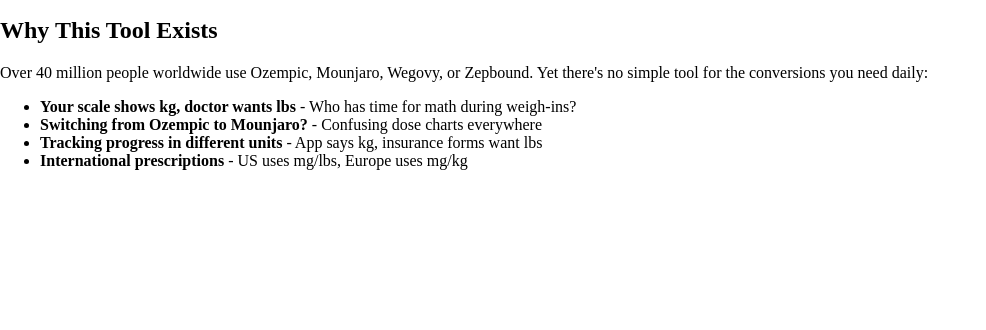
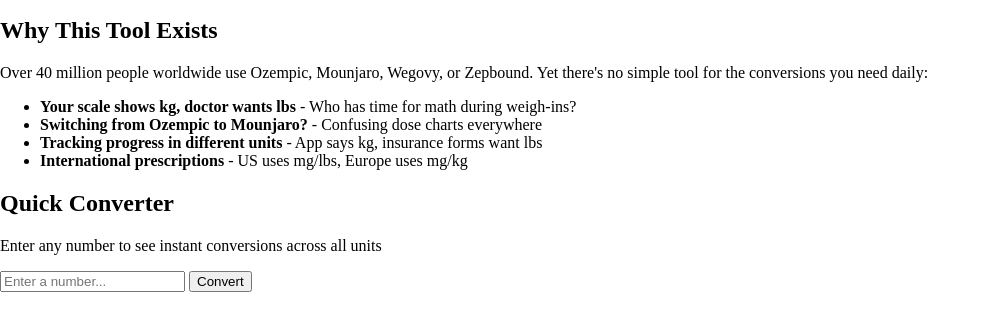
Before and after one commit to SheillaO/GLP-1-Companion, a website built with Vite: page index.html in a window 1280 px wide. Shown: the part 120-450 px from the top of the page, without its empty margins (0-986 px from the left). Built offline with nearby package versions, Linux system fonts and the light colour scheme.

Commit message:
Update index.html

```diff
--- a/index.html
+++ b/index.html
@@ -28,3 +28,11 @@
                         <li><strong>Tracking progress in different units</strong> - App says kg, insurance forms want lbs</li>
                         <li><strong>International prescriptions</strong> - US uses mg/lbs, Europe uses mg/kg</li>
                     </ul>
+                    </section>
+
+                    <section class="converter">
+                        <h2>Quick Converter</h2>
+                        <p>Enter any number to see instant conversions across all units</p>
+
+                        <input type="number" id="input-el" placeholder="Enter a number...">
+                        <button id="convert-btn">Convert</button>
```
